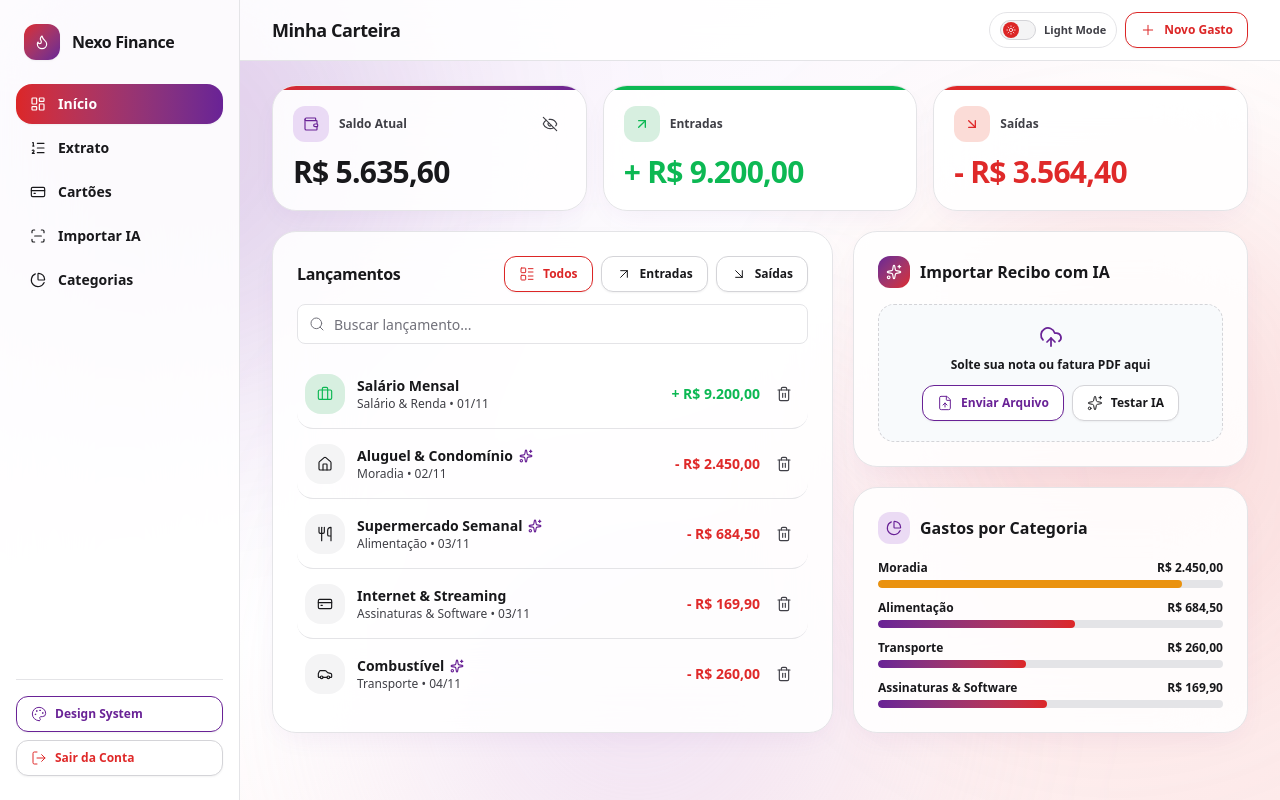
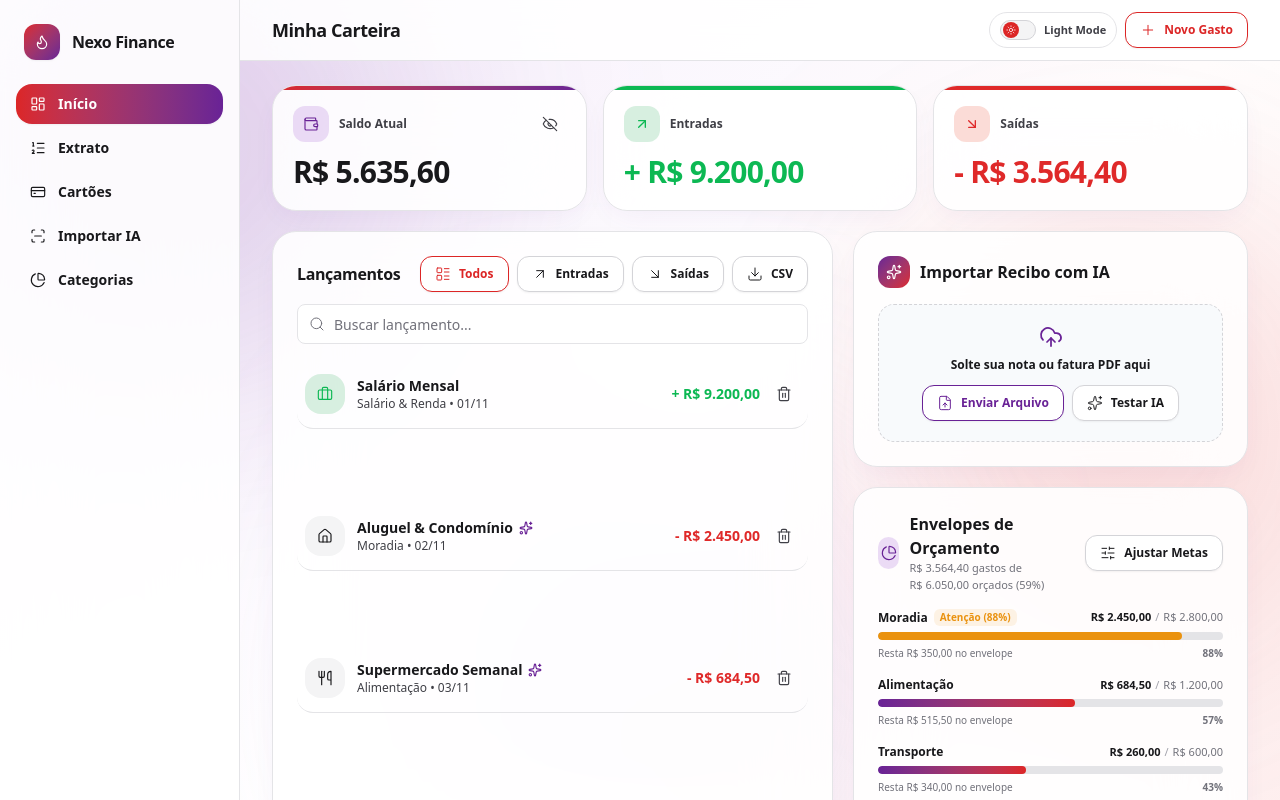
Before and after one commit to thiago-castr0/Nexo-finance, a Next.js app: page / in a window 1280 px wide. Shown: the top 800 px of the page. Built offline with nearby package versions, Linux system fonts and the light colour scheme.

Commit message:
feat(envelopes): adiciona personalizacao de tetos, alertas de consumo e exportacao CSV (Fase 4)

```diff
--- a/src/components/nova-ui/category-envelopes.tsx
+++ b/src/components/nova-ui/category-envelopes.tsx
@@ -1,7 +1,16 @@
 "use client";
 
 import * as React from "react";
-import { PieChart } from "lucide-react";
+import {
+  PieChart,
+  SlidersHorizontal,
+  AlertTriangle,
+  CheckCircle2,
+  X,
+  RotateCcw,
+} from "lucide-react";
+import { Button } from "@/components/ui/button";
+import { Input } from "@/components/ui/input";
 import { formatCurrencyBRL } from "@/lib/finance";
 import type { TransactionRecord } from "@/lib/schemas/transaction";
 
@@ -20,9 +29,45 @@ const DEFAULT_CATEGORY_BUDGETS: Record<string, number> = {
   "Lazer & Outros": 600,
 };
 
+const STORAGE_KEY = "nexo_category_budgets_v1";
+
 export function CategoryEnvelopes({
   transactions,
 }: CategoryEnvelopesProps) {
+  const [budgets, setBudgets] = React.useState<Record<string, number>>(() => {
+    if (typeof window === "undefined") return DEFAULT_CATEGORY_BUDGETS;
+    try {
+      const saved = localStorage.getItem(STORAGE_KEY);
+      if (saved) {
+        return { ...DEFAULT_CATEGORY_BUDGETS, ...JSON.parse(saved) };
+      }
+    } catch {
+      // Fallback para valores padrão
+    }
+    return DEFAULT_CATEGORY_BUDGETS;
+  });
+  const [isEditingBudgets, setIsEditingBudgets] = React.useState(false);
+  const [draftBudgets, setDraftBudgets] = React.useState<Record<string, number>>(budgets);
+
+  const openBudgetEditor = () => {
+    setDraftBudgets({ ...budgets });
+    setIsEditingBudgets(true);
+  };
+
+  const saveBudgetEditor = () => {
+    setBudgets(draftBudgets);
+    try {
+      localStorage.setItem(STORAGE_KEY, JSON.stringify(draftBudgets));
+    } catch {
+      // Fallback
+    }
+    setIsEditingBudgets(false);
+  };
+
+  const resetToDefaults = () => {
+    setDraftBudgets(DEFAULT_CATEGORY_BUDGETS);
+  };
+
   const categoryBreakdown = React.useMemo(() => {
     const map = new Map<string, number>();
 
@@ -33,54 +78,103 @@ export function CategoryEnvelopes({
         map.set(tx.category, Math.round((current + tx.amount) * 100) / 100);
       });
 
-    return Array.from(map.entries())
-      .map(([category, spent]) => {
-        const budget =
-          DEFAULT_CATEGORY_BUDGETS[category] ??
-          Math.max(800, Math.round(spent * 1.3));
-        const percent = Math.min(100, Math.round((spent / budget) * 100));
+    // Make sure categories present in budgets are also listed if desired
+    const allCategories = new Set([...Array.from(map.keys()), ...Object.keys(budgets)]);
+
+    return Array.from(allCategories)
+      .map((category) => {
+        const spent = map.get(category) ?? 0;
+        const budget = budgets[category] ?? 1000;
+        const percent = budget > 0 ? Math.round((spent / budget) * 100) : 100;
+        const remaining = Math.round((budget - spent) * 100) / 100;
         return {
           category,
           spent,
           budget,
           percent,
+          remaining,
         };
       })
+      .filter((item) => item.spent > 0 || budgets[item.category])
       .sort((a, b) => b.spent - a.spent);
-  }, [transactions]);
+  }, [transactions, budgets]);
+
+  const totalSpent = categoryBreakdown.reduce((acc, curr) => acc + curr.spent, 0);
+  const totalBudgeted = categoryBreakdown.reduce((acc, curr) => acc + curr.budget, 0);
+  const overallPercent = totalBudgeted > 0 ? Math.min(100, Math.round((totalSpent / totalBudgeted) * 100)) : 0;
 
   return (
     <div className="flex h-full flex-1 flex-col justify-between rounded-3xl border border-[#E4E4E7] bg-white/88 p-5 sm:p-6 text-[#18181B] backdrop-blur-2xl shadow-[0_10px_30px_-10px_rgba(105,34,150,0.08)] dark:border-[#27272A] dark:bg-[#18181B]/90 dark:text-[#F4F4F5] space-y-4">
+      {/* Topo com Título + Botão de Configuração de Tetos */}
+      <div className="flex items-center justify-between gap-2">
         <div className="flex items-center gap-2.5">
           <div className="flex h-8 w-8 items-center justify-center rounded-xl bg-[#DEC5EF]/60 text-[#692296] dark:bg-[#692296]/25 dark:text-[#DEC5EF]">
             <PieChart className="h-4 w-4" strokeWidth={1.75} />
           </div>
+          <div>
             <h3 className="text-base font-extrabold text-[#18181B] dark:text-[#FFFFFF]">
-          Gastos por Categoria
+              Envelopes de Orçamento
             </h3>
+            <p className="text-[11px] font-medium text-[#71717A] dark:text-[#A1A1AA]">
+              {formatCurrencyBRL(totalSpent)} gastos de {formatCurrencyBRL(totalBudgeted)} orçados ({overallPercent}%)
+            </p>
+          </div>
+        </div>
+
+        <Button
+          type="button"
+          size="sm"
+          variant="neutral"
+          icon={SlidersHorizontal}
+          onClick={openBudgetEditor}
+          title="Personalizar limites de gastos por categoria"
+        >
+          Ajustar Metas
+        </Button>
       </div>
 
       {categoryBreakdown.length === 0 ? (
-        <p className="text-xs font-medium text-[#3F3F46] dark:text-[#D4D4D8] text-center py-4">
+        <p className="text-xs font-medium text-[#3F3F46] dark:text-[#D4D4D8] text-center py-6">
           Nenhuma despesa registrada.
         </p>
       ) : (
-        <div className="space-y-3">
+        <div className="space-y-4">
           {categoryBreakdown.map((item) => {
             const isWarning = item.percent >= 80 && item.percent < 100;
             const isOver = item.percent >= 100;
 
             return (
-              <div key={item.category} className="space-y-1">
+              <div key={item.category} className="space-y-1.5 group">
                 <div className="flex items-center justify-between text-xs">
+                  <div className="flex items-center gap-1.5">
                     <span className="font-bold text-[#18181B] dark:text-[#FFFFFF]">
                       {item.category}
                     </span>
-                  <span className="tabular-nums font-extrabold text-[#18181B] dark:text-[#FFFFFF]">
+                    {isOver && (
+                      <span className="inline-flex items-center gap-1 rounded-md bg-[#DF2929]/10 px-1.5 py-0.5 text-[10px] font-extrabold text-[#DF2929] dark:bg-[#DF2929]/20">
+                        <AlertTriangle className="h-2.5 w-2.5" />
+                        Estouro ({item.percent}%)
+                      </span>
+                    )}
+                    {isWarning && (
+                      <span className="inline-flex items-center gap-1 rounded-md bg-[#EA920F]/10 px-1.5 py-0.5 text-[10px] font-extrabold text-[#EA920F] dark:bg-[#EA920F]/20">
+                        Atenção ({item.percent}%)
+                      </span>
+                    )}
+                  </div>
+
+                  <div className="flex items-center gap-1 text-[11px] tabular-nums">
+                    <span className="font-extrabold text-[#18181B] dark:text-[#FFFFFF]">
                       {formatCurrencyBRL(item.spent)}
                     </span>
+                    <span className="text-[#A1A1AA]">/</span>
+                    <span className="font-medium text-[#71717A] dark:text-[#A1A1AA]">
+                      {formatCurrencyBRL(item.budget)}
+                    </span>
+                  </div>
                 </div>
 
+                {/* Barra de Progresso com Glow e Cores Estratégicas */}
                 <div className="h-2 w-full overflow-hidden rounded-full bg-[#E4E4E7] dark:bg-[#27272A]">
                   <div
                     className={`h-full rounded-full transition-all duration-300 ${
@@ -90,14 +184,116 @@ export function CategoryEnvelopes({
                           ? "bg-[#EA920F]"
                           : "bg-gradient-to-r from-[#692296] to-[#DC2626]"
                     }`}
-                    style={{ width: `${item.percent}%` }}
+                    style={{ width: `${Math.min(100, item.percent)}%` }}
                   />
+                </div>
+
+                <div className="flex justify-between items-center text-[10px] text-[#71717A] dark:text-[#A1A1AA]">
+                  <span>
+                    {item.remaining >= 0
+                      ? `Resta ${formatCurrencyBRL(item.remaining)} no envelope`
+                      : `Excedeu em ${formatCurrencyBRL(Math.abs(item.remaining))}`}
+                  </span>
+                  <span className="tabular-nums font-semibold">
+                    {item.percent}%
+                  </span>
                 </div>
               </div>
             );
           })}
         </div>
       )}
+
+      {/* ====================================================================
+          MODAL DE PERSONALIZAÇÃO DE LIMITES / METAS DE ORÇAMENTO
+          ==================================================================== */}
+      {isEditingBudgets && (
+        <div
+          role="dialog"
+          aria-modal="true"
+          className="fixed inset-0 z-50 flex items-center justify-center bg-black/60 p-4 backdrop-blur-sm"
+        >
+          <div className="w-full max-w-md rounded-3xl border border-[#E4E4E7] bg-white/95 p-6 text-[#18181B] shadow-2xl backdrop-blur-2xl dark:border-[#27272A] dark:bg-[#18181B]/95 dark:text-[#F4F4F5] animate-in fade-in zoom-in-95 duration-150">
+            <div className="flex items-center justify-between pb-3 border-b border-[#E4E4E7] dark:border-[#27272A]">
+              <div className="flex items-center gap-2">
+                <div className="flex h-7 w-7 items-center justify-center rounded-lg bg-[#DEC5EF]/60 text-[#692296] dark:bg-[#692296]/25 dark:text-[#DEC5EF]">
+                  <SlidersHorizontal className="h-3.5 w-3.5" />
+                </div>
+                <h4 className="text-base font-extrabold text-[#18181B] dark:text-[#FFFFFF]">
+                  Metas de Gastos Mensais
+                </h4>
+              </div>
+              <button
+                type="button"
+                onClick={() => setIsEditingBudgets(false)}
+                className="rounded-lg p-1 text-[#71717A] hover:bg-black/5 dark:hover:bg-white/5"
+              >
+                <X className="h-4 w-4" />
+              </button>
+            </div>
+
+            <p className="mt-2 text-xs text-[#71717A] dark:text-[#A1A1AA]">
+              Defina o teto máximo desejado para cada envelope. Alertas automáticos serão disparados ao atingir 80% e 100%.
+            </p>
+
+            <div className="my-4 max-h-[50vh] space-y-3 overflow-y-auto pr-1">
+              {Object.keys(draftBudgets).map((category) => (
+                <div key={category} className="flex items-center justify-between gap-3">
+                  <label className="text-xs font-semibold text-[#18181B] dark:text-[#FFFFFF] truncate">
+                    {category}
+                  </label>
+                  <div className="w-36">
+                    <Input
+                      type="number"
+                      step="50"
+                      min="0"
+                      value={draftBudgets[category] ?? 0}
+                      onChange={(e) => {
+                        const val = parseFloat(e.target.value) || 0;
+                        setDraftBudgets((prev) => ({ ...prev, [category]: val }));
+                      }}
+                      className="text-right tabular-nums text-xs font-bold"
+                    />
+                  </div>
+                </div>
+              ))}
+            </div>
+
+            <div className="flex items-center justify-between gap-2 pt-3 border-t border-[#E4E4E7] dark:border-[#27272A]">
+              <Button
+                type="button"
+                size="sm"
+                variant="neutral"
+                icon={RotateCcw}
+                onClick={resetToDefaults}
+                title="Voltar para valores padrões sugeridos"
+              >
+                Padrão
+              </Button>
+
+              <div className="flex items-center gap-2">
+                <Button
+                  type="button"
+                  size="sm"
+                  variant="neutral"
+                  onClick={() => setIsEditingBudgets(false)}
+                >
+                  Cancelar
+                </Button>
+                <Button
+                  type="button"
+                  size="sm"
+                  variant="primary"
+                  icon={CheckCircle2}
+                  onClick={saveBudgetEditor}
+                >
+                  Salvar Metas
+                </Button>
+              </div>
+            </div>
+          </div>
+        </div>
+      )}
     </div>
   );
 }
--- a/src/components/nova-ui/timeline-feed.tsx
+++ b/src/components/nova-ui/timeline-feed.tsx
@@ -15,10 +15,12 @@ import {
   Sparkles,
   Trash2,
   Utensils,
+  Download,
 } from "lucide-react";
 import { Button } from "@/components/ui/button";
 import { Input } from "@/components/ui/input";
 import { formatCurrencyBRL } from "@/lib/finance";
+import { exportTransactionsToCSV } from "@/lib/export-csv";
 import type { TransactionRecord } from "@/lib/schemas/transaction";
 
 function formatDateBR(isoDate: string): string {
@@ -117,6 +119,16 @@ export function TimelineFeed({
           >
             Saídas
           </Button>
+          <Button
+            type="button"
+            size="sm"
+            variant="neutral"
+            icon={Download}
+            onClick={() => exportTransactionsToCSV(filtered)}
+            title="Baixar extrato filtrado em CSV"
+          >
+            CSV
+          </Button>
         </div>
       </div>
 
--- /dev/null
+++ b/src/lib/export-csv.ts
@@ -0,0 +1,31 @@
+import type { TransactionRecord } from "@/lib/schemas/transaction";
+
+/**
+ * Generates and triggers download of a CSV file from transaction records.
+ * Uses semicolon ';' delimiter and UTF-8 BOM so Microsoft Excel in Portuguese/BR opens cleanly.
+ */
+export function exportTransactionsToCSV(transactions: TransactionRecord[], filename = "extrato-nexo-finance.csv") {
+  const headers = ["Data", "Descrição", "Categoria", "Tipo", "Valor (R$)", "Origem", "ID"];
+
+  const rows = transactions.map((tx) => [
+    tx.transactionDate,
+    `"${(tx.description || "").replace(/"/g, '""')}"`,
+    `"${(tx.category || "").replace(/"/g, '""')}"`,
+    tx.type === "INCOME" ? "Entrada" : "Saída",
+    tx.amount.toFixed(2).replace(".", ","),
+    tx.source === "AI_OCR" ? "Importado por IA" : "Lançamento Manual",
+    tx.id,
+  ]);
+
+  const csvContent = "\uFEFF" + [headers.join(";"), ...rows.map((r) => r.join(";"))].join("\r\n");
+
+  const blob = new Blob([csvContent], { type: "text/csv;charset=utf-8;" });
+  const url = URL.createObjectURL(blob);
+  const link = document.createElement("a");
+  link.setAttribute("href", url);
+  link.setAttribute("download", filename);
+  document.body.appendChild(link);
+  link.click();
+  document.body.removeChild(link);
+  URL.revokeObjectURL(url);
+}
```
Lines whose indentation alone changed are shown as unchanged.
